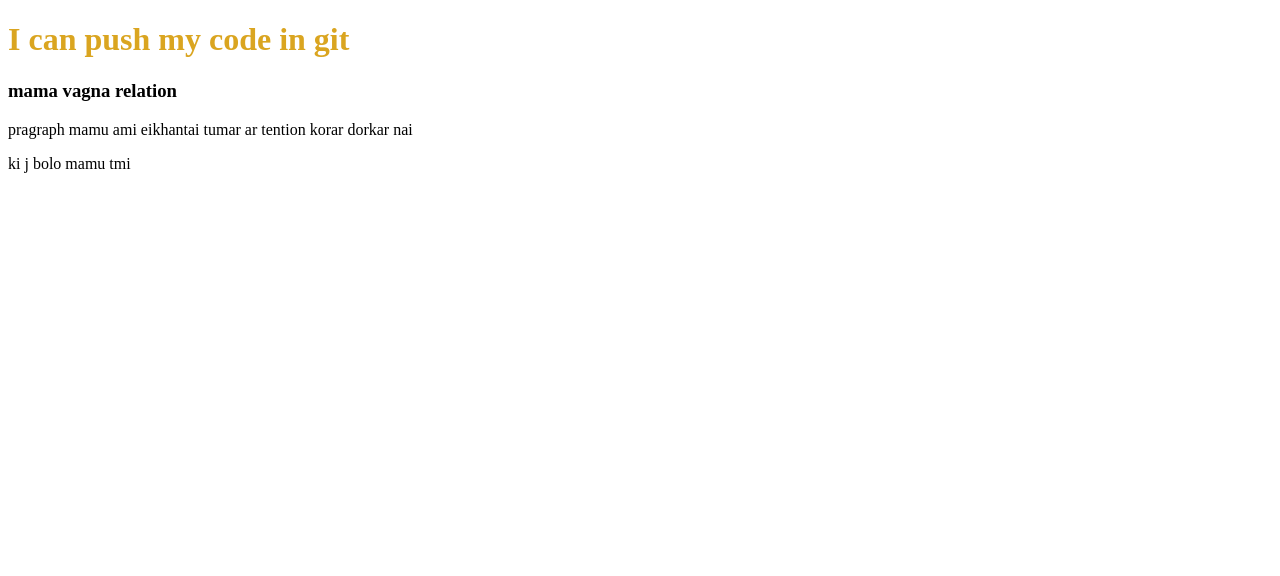
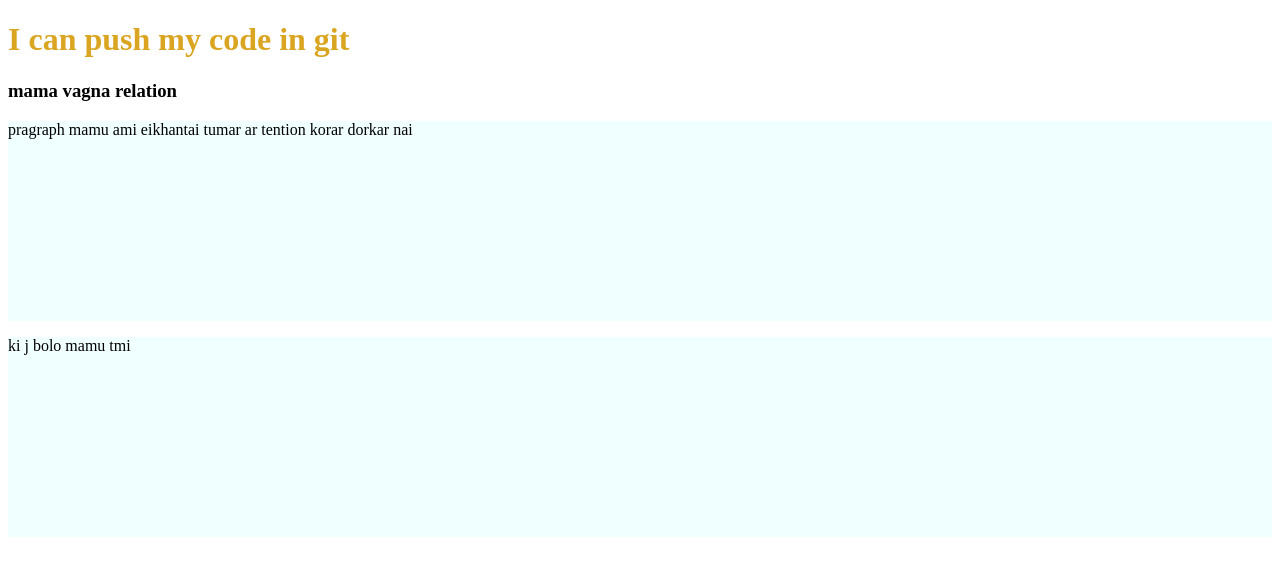
Before and after one commit to RokonHardwere/my-second-repo, a plain HTML site: page index.html in a window 1280 px wide. Drawn offline with Linux system fonts and the light colour scheme.

Commit message:
para mamu

```diff
--- a/style.css
+++ b/style.css
@@ -1,3 +1,8 @@
 h1{
     color: goldenrod;
 }
+p{
+    height: 200px;
+    background-color: azure;
+    color: black;
+}
```
